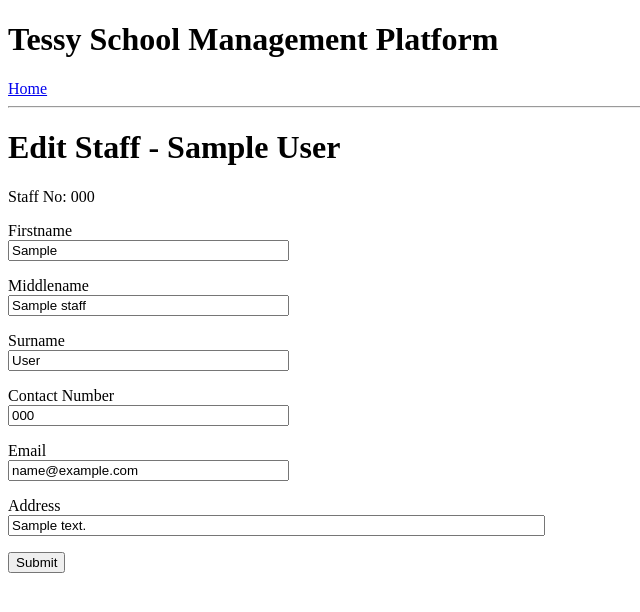
After one commit to fadyboy/tessy_platform, a Flask app: page /edit_staff/1 in a window 1280 px wide. The commit adds this page. Shown: the top 612 px of the page, without its empty margins (0-640 px from the left). Run offline with Flask 2, Linux system fonts and the light colour scheme; a user stored in the database is signed in; tables that the repository leaves empty hold one stand-in row (values such as "Sample post"); some libraries are stand-ins or nearby versions.

Commit message:
Added edit_student and edit_staff templates, routes, and forms

```diff
--- a/student-platform/studentapp/forms.py
+++ b/student-platform/studentapp/forms.py
@@ -2,7 +2,7 @@ from flask_wtf import FlaskForm
 from wtforms import StringField, PasswordField, SubmitField, SelectField
 from wtforms.fields.html5 import DateField
 from wtforms_sqlalchemy.fields import QuerySelectField
-from wtforms.validators import DataRequired, ValidationError, Email, EqualTo
+from wtforms.validators import DataRequired, ValidationError, Email, EqualTo, Length
 from studentapp.models import Role, User, Classroom, Subject, Staff, Student
 
 
@@ -11,9 +11,11 @@ class LoginForm(FlaskForm):
     password = PasswordField("Password", validators=[DataRequired()])
     submit = SubmitField("Log In")
 
+
 # Helper function for the query_factory in roles dropdown field
 def roles_query():
     return Role.query
+
 
 # Helper function to resolve Value error for QuerySelectField
 def get_pk(obj):
@@ -23,8 +25,10 @@ def get_pk(obj):
 class AddUserForm(FlaskForm):
     username = StringField("Username", validators=[DataRequired()])
     email = StringField("Email", validators=[DataRequired(), Email()])
-    password = PasswordField("Password", validators=[DataRequired()])
-    password2 = PasswordField("Repeat Password", validators=[DataRequired(), EqualTo("password")])
+    password = PasswordField("Password", validators=[DataRequired(),
+                                                     Length(min=6, message="Password must have at least 6 characters")])
+    password2 = PasswordField("Repeat Password",
+                              validators=[DataRequired(), EqualTo("password", message="Passwords must match")])
     roles = QuerySelectField(query_factory=roles_query, allow_blank=True, get_label="name", get_pk=get_pk,
                              validators=[DataRequired()])
     submit = SubmitField("Submit")
@@ -39,15 +43,16 @@ class AddUserForm(FlaskForm):
         if user_email is not None:
             raise ValidationError(f"Email -{email.data} already exists! Please enter another email")
 
-    #TODO: Add validation for password length
-    #TODO: Add message for password mismatch?
-
 
 class EditUserForm(FlaskForm):
-    password = PasswordField("Password")
-    password2 = PasswordField("Repeat Password", validators=[EqualTo("password")])
-    is_active = SelectField("Enable/Disable", choices=[("", ""), ("true", "Enable"), ("false", "Disable")])
-    roles = QuerySelectField(query_factory=roles_query, allow_blank=True, get_label="name", get_pk=get_pk)
+    password = PasswordField("Password", validators=[DataRequired(),
+                                                     Length(min=6, message="Password must have at least 6 characters")])
+    password2 = PasswordField("Repeat Password",
+                              validators=[EqualTo("password", message="Passwords must match"), DataRequired()])
+    is_active = SelectField("Enable/Disable", choices=[("", ""), ("true", "Enable"), ("false", "Disable")],
+                            validators=[DataRequired()])
+    roles = QuerySelectField(query_factory=roles_query, allow_blank=True, get_label="name", get_pk=get_pk,
+                             validators=[DataRequired()])
     submit = SubmitField("Submit")
 
 
@@ -59,8 +64,8 @@ class AddStaffForm(FlaskForm):
     gender = SelectField("Gender", choices=[("", ""), ("Male", "Male"), ("Female", "Female")],
                          validators=[DataRequired()])
     birthday = DateField("Birthday", format="%Y-%m-%d", validators=[DataRequired()])
-    contact_number = StringField("Contact number")
-    email = StringField("Email", validators=[DataRequired(), Email()])
+    contact_number = StringField("Contact Number")
+    email = StringField("Email", validators=[DataRequired(), Email("Please enter valid email")])
     address = StringField("Address")
     submit = SubmitField("Submit")
 
@@ -68,6 +73,17 @@ class AddStaffForm(FlaskForm):
         serial = Staff.query.filter_by(serial_number=serial_number.data).first()
         if serial is not None:
             raise ValidationError(f"{serial.serial_number} is already in use! Please enter another staff number")
+
+
+class EditStaffForm(FlaskForm):
+    firstname = StringField("Firstname", validators=[DataRequired(message="Firstname is required")])
+    middlename = StringField("Middlename")
+    surname = StringField("Surname", validators=[DataRequired(message="Surname is required")])
+    contact_number = StringField("Contact Number", validators=[DataRequired(message="Contact Number is required")])
+    email = StringField("Email",
+                        validators=[Email(message="Enter valid email"), DataRequired(message="Email is required")])
+    address = StringField("Address", validators=[DataRequired(message="Address is required")])
+    submit = SubmitField("Submit")
 
 
 # helper function for query factory for classrooms dropdown field
@@ -82,13 +98,22 @@ class AddStudentForm(AddStaffForm):
     parent_guardian_name = StringField("Parent/Guardian name", validators=[DataRequired()])
     address = StringField("Address")
     classrooms = QuerySelectField(query_factory=classroom_query, allow_blank=True, blank_text="Select class",
-                                  get_label="classroom_symbol", get_pk=get_pk)
+                                  get_label="classroom_symbol", get_pk=get_pk, validators=[DataRequired()])
     submit = SubmitField("Submit")
 
     def validate_serial_number(self, serial_number):
         serial = Student.query.filter_by(serial_number=serial_number.data).first()
         if serial is not None:
             raise ValidationError(f"{serial.serial_number} is already in use! Please enter another student number")
+
+
+class EditStudentForm(EditStaffForm):
+    contact_number = StringField("Parent/Guardian Contact Number", validators=[DataRequired()])
+    email = StringField("Parent/Guardian Email", validators=[DataRequired()])
+    address = StringField("Address", validators=[DataRequired()])
+    classrooms = QuerySelectField(query_factory=classroom_query, allow_blank=True, blank_text="Select class",
+                                  get_label="classroom_symbol", get_pk=get_pk,
+                                  validators=[DataRequired(message="Please select a class")])
 
 
 class AddClassroomForm(FlaskForm):
--- a/student-platform/studentapp/routes.py
+++ b/student-platform/studentapp/routes.py
@@ -2,7 +2,7 @@ from flask import render_template, flash, redirect, url_for, request
 from werkzeug.urls import url_parse
 from studentapp import app, db
 from studentapp.forms import LoginForm, AddUserForm, AddStaffForm, AddStudentForm, AddClassroomForm, AddSubjectForm, \
-    EditUserForm
+    EditUserForm, EditStaffForm, EditStudentForm
 from studentapp.models import User, Staff, Student, Classroom, Subject
 from flask_login import current_user, login_user, logout_user, login_required
 from studentapp.utils import create_pagination_for_page_view
@@ -165,12 +165,9 @@ def edit_user(id):
     form = EditUserForm()
     user = User.query.get(id)
     if form.validate_on_submit():
-        if form.password.data != "":
-            user.set_password_hash(form.password.data)
-        if form.is_active.data != "":
-            user.is_active = bool(strtobool(form.is_active.data))
-        if form.roles.data is not None:
-            user.role = form.roles.data
+        user.set_password_hash(form.password.data)
+        user.is_active = bool(strtobool(form.is_active.data))
+        user.role = form.roles.data
         db.session.commit()
         flash("Changes have been submitted")
         return redirect(url_for("user", id=id))
@@ -206,3 +203,41 @@ def staff(id):
 def student(id):
     student = Student.query.get_or_404(id, description="Student not found")
     return render_template("student.html", title="Student Profile", student=student)
+
+
+@app.route("/edit_staff/<id>", methods=["GET", "POST"])
+@login_required
+def edit_staff(id):
+    form = EditStaffForm()
+    staff = Staff.query.get(id)
+    if form.validate_on_submit():
+        staff.firstname = form.firstname.data
+        staff.middlename = form.middlename.data
+        staff.surname = form.surname.data
+        staff.contact_number = form.contact_number.data
+        staff.email = form.email.data
+        staff.address = form.address.data
+        db.session.commit()
+        flash("Changes have been submitted")
+        return redirect(url_for("staff", id=id))
+    return render_template("edit_staff.html", title="Edit Staff Profile", form=form, staff=staff)
+
+
+@app.route("/edit_student/<id>", methods=["GET", "POST"])
+@login_required
+def edit_student(id):
+    form = EditStudentForm()
+    student = Student.query.get(id)
+    if form.validate_on_submit():
+        classroom = form.classrooms.data
+        student.firstname = form.firstname.data
+        student.middlename = form.middlename.data
+        student.surname = form.surname.data
+        student.contact_number = form.contact_number.data
+        student.email = form.email.data
+        student.address = form.address.data
+        student.classroom_id = classroom.id
+        db.session.commit()
+        flash("Changes have been submitted")
+        return redirect(url_for("student", id=id))
+    return render_template("edit_student.html", title="Edit Student Profile", form=form, student=student)
--- /dev/null
+++ b/student-platform/studentapp/templates/edit_staff.html
@@ -0,0 +1,52 @@
+{% extends "base.html" %}
+
+{% block content %}
+    <h1>Edit Staff - {{ staff.firstname }} {{ staff.surname }}</h1>
+    <div>
+        <p>Staff No: {{ staff.serial_number }}</p>
+        <form action="" method="post" novalidate>
+            {{ form.hidden_tag() }}
+            <p>
+                {{ form.firstname.label }}<br/>
+                {{ form.firstname(size=32, value=staff.firstname) }}
+                {% for error in form.firstname.errors %}
+                    <span style="color: red;">{{ error }}</span>
+                {% endfor %}
+            </p>
+            <p>
+                {{ form.middlename.label }}<br/>
+                {{ form.middlename(size=32, value=staff.middlename) }}
+            </p>
+            <p>
+                {{ form.surname.label }}<br/>
+                {{ form.surname(size=32, value=staff.surname) }}
+                {% for error in form.surname.errors %}
+                    <span style="color:red;">{{ error }}</span>
+                {% endfor %}
+            </p>
+            <p>
+                {{ form.contact_number.label }}<br/>
+                {{ form.contact_number(size=32, value=staff.contact_number) }}
+                {% for error in form.contact_number.errors %}
+                    <span style="color: red;">{{ error }}</span>
+                {% endfor %}
+            </p>
+            <p>
+                {{ form.email.label }}<br/>
+                {{ form.email(size=32, value=staff.email) }}
+                {% for error in form.email.errors %}
+                  <span style="color:red;">{{ error }}</span>
+                {% endfor %}
+            </p>
+            <p>
+                {{ form.address.label }}<br/>
+                {{ form.address(size=64, value=staff.address) }}
+                {% for error in form.address.errors %}
+                    <span style="color:red;">{{ error }}</span>
+                {% endfor %}
+            </p>
+            <p>{{ form.submit() }}</p>
+        </form>
+    </div>
+
+{% endblock %}
--- a/student-platform/studentapp/templates/staff.html
+++ b/student-platform/studentapp/templates/staff.html
@@ -15,5 +15,9 @@
         <p>Date of Birth: {{ staff.format_birthday() }}</p>
         <p>Contact No: {{ staff.contact_number }}</p>
         <p>Email: {{ staff.email }}</p>
+        <p>Address: {{ staff.address }}</p>
+    </div>
+    <div>
+        <p><a href="{{ url_for('edit_staff', id=staff.id) }}">Edit Staff Profile</a></p>
     </div>
 {% endblock %}
--- a/student-platform/studentapp/templates/student.html
+++ b/student-platform/studentapp/templates/student.html
@@ -15,5 +15,10 @@
         <p>Parent/Guardian Contact No: {{ student.contact_number }}</p>
         <p>Parent/Guardian Email: {{ student.email }}</p>
         <p>Parent/Guardian Name: {{ student.parent_guardian_name }}</p>
+        <p>Address: {{student.address }}</p>
+        <p>Current class: {{ student.display_classroom_symbol() }}</p>
+    </div>
+    <div>
+        <a href="{{ url_for('edit_student', id=student.id) }}">Edit Student</a>
     </div>
 {% endblock %}
```
Also changed, not shown: student-platform/studentapp/templates/edit_student.html (added, +60 -0 lines), student-platform/studentapp/templates/edit_user.html (+7 -1 lines), student-platform/studentapp/templates/list_students.html (+6 -5 lines).
